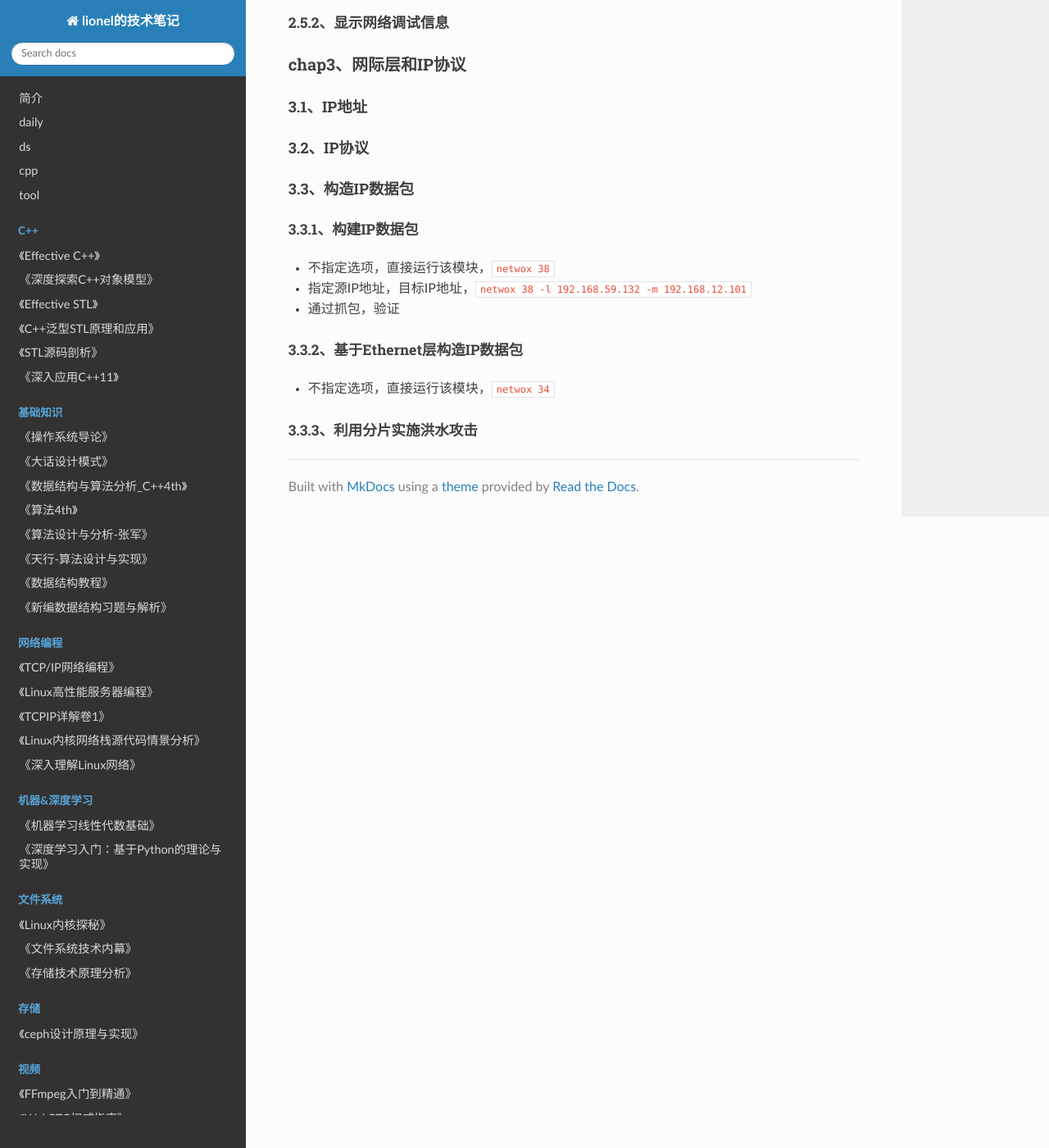
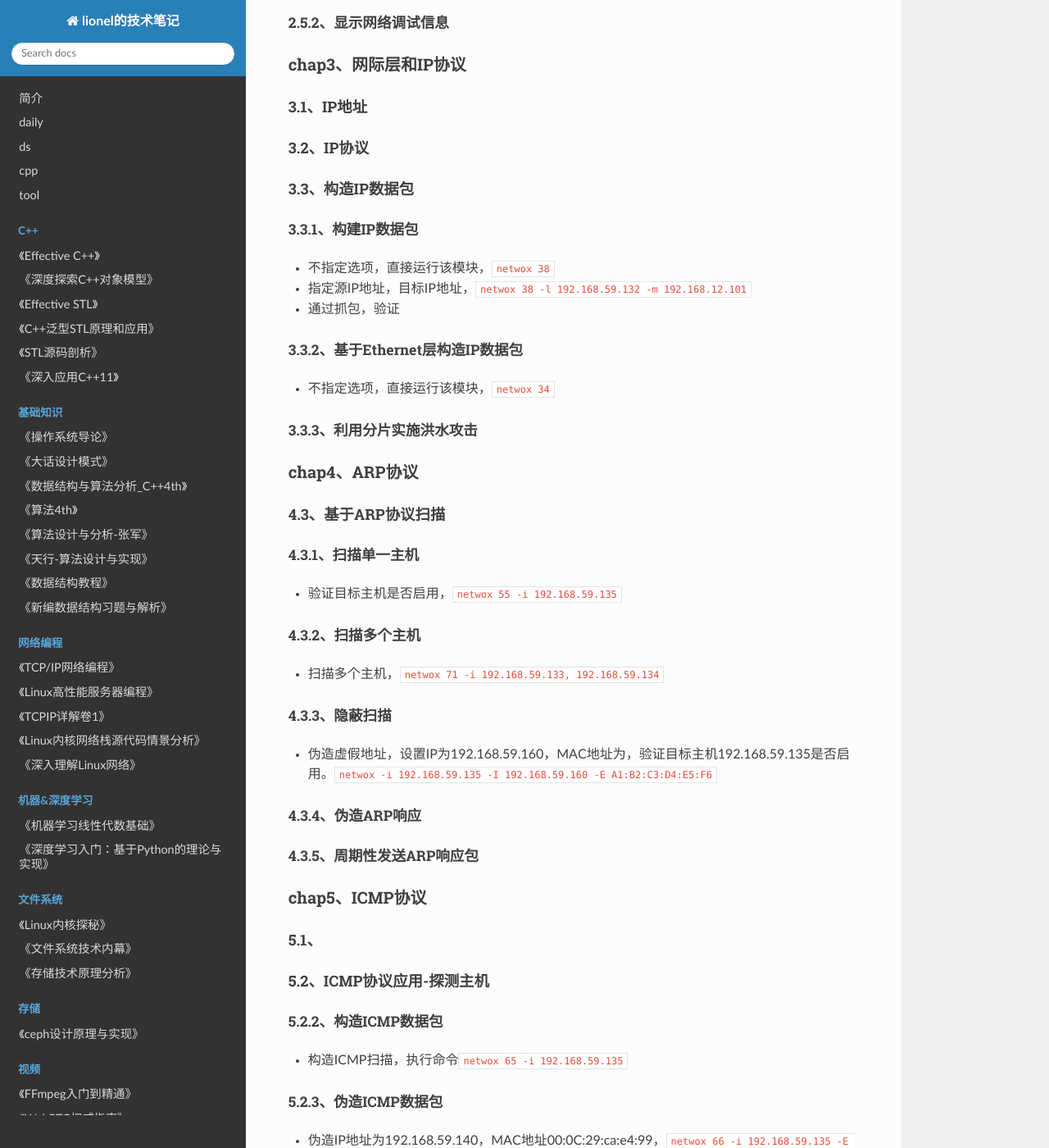
Before and after one commit to wolflion/booknotes, an MkDocs documentation site: the page built from docs/10network/从实践中学习TCPIP协议.md, in a window 1280 px wide and 1400 px high, scrolled down 3244 px. Shown: the whole window at 82% size. Built offline with MkDocs 1.6.1, drawn with Linux system fonts in a browser that asks for light colours; nearby versions of some CDN libraries; some of the changed text lies outside the part shown.

Commit message:
Update 从实践中学习TCPIP协议.md

```diff
--- a/docs/10network/从实践中学习TCPIP协议.md
+++ b/docs/10network/从实践中学习TCPIP协议.md
@@ -148,3 +148,77 @@
 + 不指定选项，直接运行该模块，`netwox 34`
 
 ##### 3.3.3、利用分片实施洪水攻击
+
+### chap4、ARP协议
+
+#### 4.3、基于ARP协议扫描
+
+##### 4.3.1、扫描单一主机
+
++ 验证目标主机是否启用，`netwox 55 -i 192.168.59.135`
+
+##### 4.3.2、扫描多个主机
+
++ 扫描多个主机，`netwox 71 -i 192.168.59.133, 192.168.59.134`
+
+##### 4.3.3、隐蔽扫描
+
++ 伪造虚假地址，设置IP为192.168.59.160，MAC地址为，验证目标主机192.168.59.135是否启用。`netwox -i 192.168.59.135 -I 192.168.59.160 -E A1:B2:C3:D4:E5:F6`
+
+##### 4.3.4、伪造ARP响应
+
+##### 4.3.5、周期性发送ARP响应包
+
+### chap5、ICMP协议
+
+#### 5.1、
+
+#### 5.2、ICMP协议应用-探测主机
+
+##### 5.2.2、构造ICMP数据包
+
++ 构造ICMP扫描，执行命令`netwox 65 -i 192.168.59.135`
+
+##### 5.2.3、伪造ICMP数据包
+
++ 伪造IP地址为192.168.59.140，MAC地址00:0C:29:ca:e4:99，`netwox 66 -i 192.168.59.135 -E 00:0C:29:CA:E4:99 -I 192.168.59.140`
+
+##### 5.2.4、
+
+##### 5.2.5、伪造连续的ICMP数据请求包
+
++ 伪造实施主机的IP地址为192.168.59.150，MAC地址为aa:bb:cc:11:22:33，目标主机IP地址为192.168.59.135，`netwox 50 -i 192.168.59.135 -E aa:bb:cc:11:22:33 -I 192.168.59.150 -e 00:0c:29:ca:e4:66`
+
+##### 5.2.6、伪造ICMP数据包的IP层
+
++ 基于IPv4的ICMP数据包的默认值，`netwox 41`
+
+##### 5.2.7、伪造ICMP数据包的Ethernet层
+
++ 查看ICMP包的Ethernet默认值，`netwox37`
+
+#### 5.3、ICMP协议应用-路由跟踪
+
+#### 5.4、ICMP协议其他应用
+
+##### 5.4.1、发送ICMP时间戳请求
+
++ 发送ICMP时间戳请求，`netwox 81 -i 192.168.59.135`
+
+##### 5.4.2、伪造请求超求ICMP数据包
+
+##### 5.4.3、伪造目标不可达
+
+5.4.4、
+
+5.4.5、
+
+##### 5.4.6、伪造重定向ICMP数据包
+
+### chap6、传输层和TCP协议
+
+#### 6.1、基础知识
+
+#### 6.6、TCP协议应用--扫描主机
+
+#### 6.7、TCP协议应用--扫描TCP端口
```
